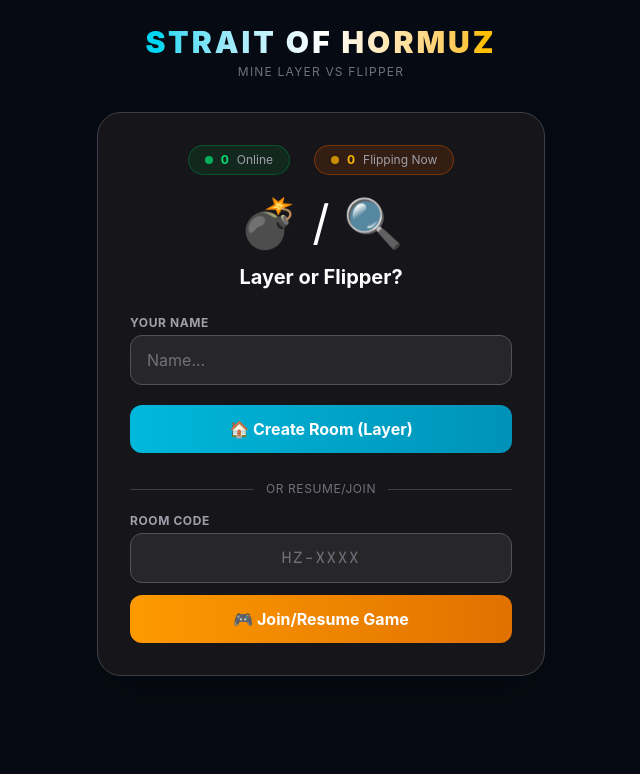
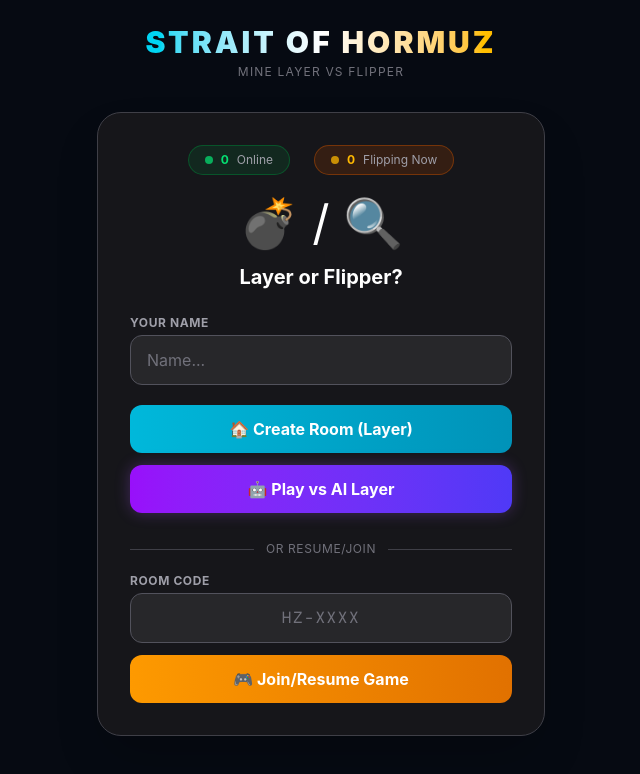
Before and after one commit to aamirhannan/openStraightOfHormuz, a Next.js app: page / in a window 1280 px wide. Shown: the top 774 px of the page, without its empty margins (319-959 px from the left). Built offline with nearby package versions, Linux system fonts and the light colour scheme; no server answers.

Commit message:
feat: implement multiplayer game component with socket-based room management and state synchronization

```diff
--- a/app/components/HormuzMultiplayer.tsx
+++ b/app/components/HormuzMultiplayer.tsx
@@ -215,6 +215,37 @@ export default function HormuzMultiplayer() {
       setPlacedMines(new Set());
       rebuildCells(waterMaskRef.current, []);
       setPhase("placing");
+    } catch (e: any) {
+      setError(e.message);
+    }
+  };
+
+  const handlePlayBot = async () => {
+    if (!playerName.trim()) { setError("Enter your name"); return; }
+    setError(null);
+    try {
+      const res = await fetch(`${API_URL}/rooms/bot`, {
+        method: "POST",
+        headers: { "Content-Type": "application/json" },
+        body: JSON.stringify({ userId, playerName: playerName.trim(), waterMask: waterMaskRef.current }),
+      });
+      const data = await res.json();
+      if (!res.ok) throw new Error(data.error);
+
+      setRoomCode(data.roomCode);
+      setIsCreator(false);
+      setCreatorName(data.creatorName);
+      setFlipperName(playerName.trim());
+      setMaxMines(data.totalMines);
+      setAntidotes(data.antidotes);
+      setScore(data.score);
+      setMinesHit(data.minesHit);
+      setSafeCells(data.safeCells || 0);
+
+      rebuildCells(data.waterMask, []);
+      setPhase("flipping");
+      getSocket().emit("start_flipping");
+      getSocket().emit("flipper_joined", { roomCode: data.roomCode, flipperName: playerName.trim() });
     } catch (e: any) {
       setError(e.message);
     }
@@ -562,6 +593,11 @@ export default function HormuzMultiplayer() {
             🏠 Create Room (Layer)
           </button>
 
+          <button onClick={handlePlayBot} disabled={!imgLoaded}
+            className="w-full py-3 rounded-xl bg-gradient-to-r from-purple-600 to-indigo-600 font-bold mb-3 shadow-[0_0_15px_rgba(168,85,247,0.3)] hover:scale-[1.02] transition-transform">
+            🤖 Play vs AI Layer
+          </button>
+
           <div className="flex items-center gap-3 my-4">
             <div className="flex-1 h-px bg-zinc-700" />
             <span className="text-xs text-zinc-500 uppercase tracking-wider">or resume/join</span>
```
